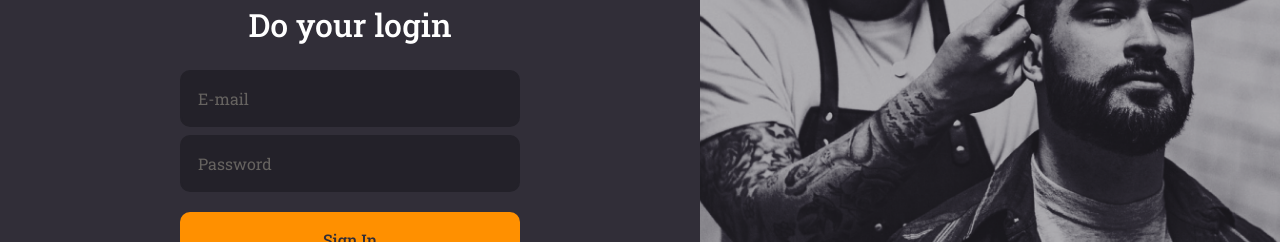
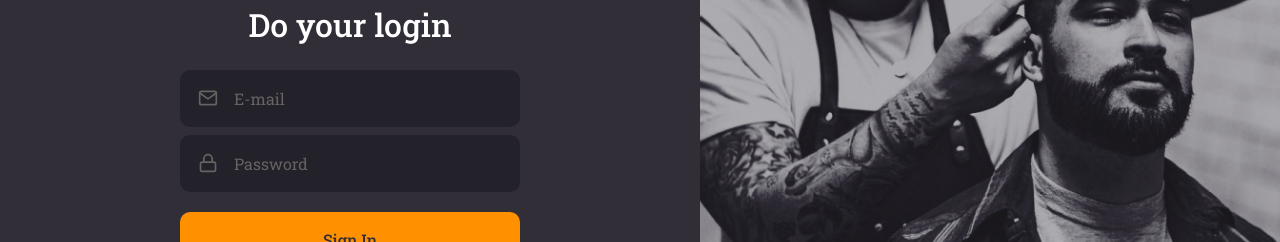
Before and after one commit to danielbackes/rocketseat-gobarber-web, a React (Create React App) app: page / in a window 1280 px wide. Shown: the part 287-529 px from the top of the page. Built offline with nearby package versions, Linux system fonts and the light colour scheme.

Commit message:
Create button and input component.

```diff
--- /dev/null
+++ b/src/components/Button/index.tsx
@@ -0,0 +1,13 @@
+import React, { ButtonHTMLAttributes } from 'react';
+
+import { Container } from './styles';
+
+type ButtonProps = ButtonHTMLAttributes<HTMLButtonElement>;
+
+const Button: React.FC<ButtonProps> = ({ children, ...rest }) => (
+  <Container type="button" {...rest}>
+    {children}
+  </Container>
+);
+
+export default Button;
--- /dev/null
+++ b/src/components/Button/styles.ts
@@ -0,0 +1,19 @@
+import styled from 'styled-components';
+import { shade } from 'polished';
+
+export const Container = styled.button`
+  background: #ff9000;
+  height: 56px;
+  border-radius: 10px;
+  border: 0;
+  padding: 0 16px;
+  color: #312e38;
+  width: 100%;
+  font-weight: 500;
+  margin-top: 20px;
+  transition: background-color 0.2s;
+
+  &:hover {
+    background: ${shade(0.2, '#ff9000')};
+  }
+`;
--- /dev/null
+++ b/src/components/Input/index.tsx
@@ -0,0 +1,18 @@
+import React, { InputHTMLAttributes } from 'react';
+import { IconBaseProps } from 'react-icons';
+
+import { Container } from './styles';
+
+interface InputProps extends InputHTMLAttributes<HTMLInputElement> {
+  name: string;
+  icon?: React.ComponentType<IconBaseProps>;
+}
+
+const Input: React.FC<InputProps> = ({ icon: Icon, ...rest }) => (
+  <Container>
+    {Icon && <Icon size={20} />}
+    <input {...rest} />
+  </Container>
+);
+
+export default Input;
--- /dev/null
+++ b/src/components/Input/styles.ts
@@ -0,0 +1,31 @@
+import styled from 'styled-components';
+
+export const Container = styled.div`
+  background: #232129;
+  border-radius: 10px;
+  border: 2px solid #232129;
+  padding: 16px;
+  width: 100%;
+  color: #666360;
+
+  display: flex;
+  align-items: center;
+
+  & + div {
+    margin-top: 8px;
+  }
+
+  input {
+    flex: 1;
+    background: transparent;
+    border: 0;
+    color: #f4ede8;
+
+    &::placeholder {
+      color: #666360;
+    }
+  }
+  svg {
+    margin-right: 16px;
+  }
+`;
--- a/src/pages/Signin/index.tsx
+++ b/src/pages/Signin/index.tsx
@@ -1,7 +1,10 @@
 import React from 'react';
-import { FiLogIn } from 'react-icons/fi';
+import { FiLogIn, FiMail, FiLock } from 'react-icons/fi';
 
 import logoImage from '../../assets/logo.svg';
+
+import Input from '../../components/Input';
+import Button from '../../components/Button';
 
 import { Container, Content, Background } from './styles';
 
@@ -12,11 +15,16 @@ const SignIn: React.FC = () => (
       <form>
         <h1>Do your login</h1>
 
-        <input placeholder="E-mail" />
+        <Input name="email" icon={FiMail} placeholder="E-mail" />
 
-        <input type="password" placeholder="Password" />
+        <Input
+          name="password"
+          icon={FiLock}
+          type="password"
+          placeholder="Password"
+        />
 
-        <button type="submit">Sign In</button>
+        <Button type="submit">Sign In</Button>
 
         <a href="forgot">Forgot password?</a>
       </form>
--- a/src/pages/Signin/styles.ts
+++ b/src/pages/Signin/styles.ts
@@ -27,40 +27,6 @@ export const Content = styled.div`
 
     h1 {
       margin-bottom: 24px;
-    }
-
-    input {
-      background: #232129;
-      border-radius: 10px;
-      border: 2px solid #232129;
-      padding: 16px;
-      width: 100%;
-      color: #f4ede8;
-
-      &::placeholder {
-        color: #666360;
-      }
-
-      & + input {
-        margin-top: 8px;
-      }
-    }
-
-    button {
-      background: #ff9000;
-      height: 56px;
-      border-radius: 10px;
-      border: 0;
-      padding: 0 16px;
-      color: #312e38;
-      width: 100%;
-      font-weight: 500;
-      margin-top: 20px;
-      transition: background-color 0.2s;
-
-      &:hover {
-        background: ${shade(0.2, '#ff9000')};
-      }
     }
 
     a {
```
Also changed, not shown: .eslintrc.json.
